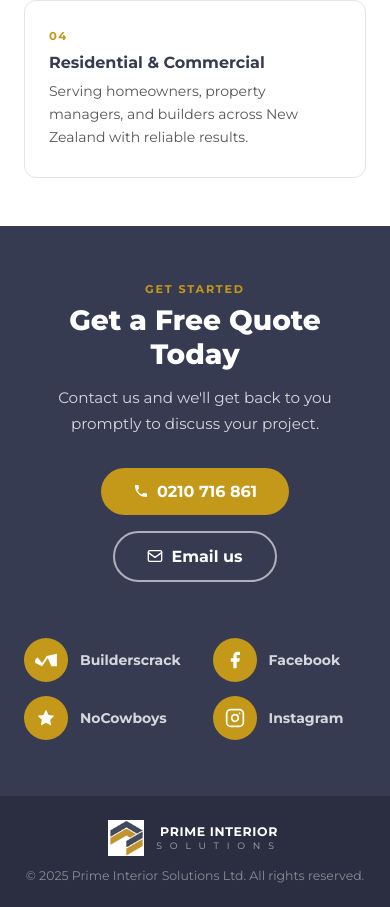
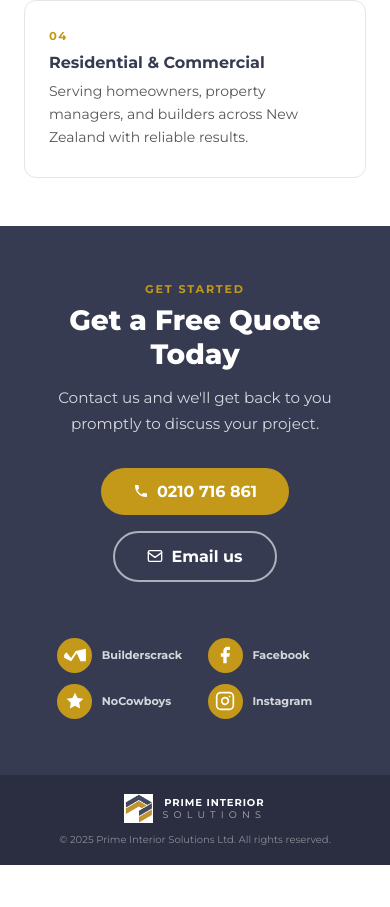
Before and after one commit to ddarylmae/prime-interior-solutions-nz, a Next.js app: page / in a window 390 px wide. Shown: the part 2428-3335 px from the top of the page. After the commit the page ends 3293 px from the top, so only its background shows below. Built offline with nearby package versions, Linux system fonts and the light colour scheme.

Commit message:
Fix mobile layout for socials and footer

```diff
--- a/src/app/page.module.css
+++ b/src/app/page.module.css
@@ -577,13 +577,13 @@
 .socialGrid {
   display: inline-grid;
   grid-template-columns: 1fr 1fr;
-  gap: 0.875rem 2rem;
+  gap: 0.7rem 1.6rem;
 }
 
 .socialGrid a {
   display: flex;
   align-items: center;
-  gap: 0.75rem;
+  gap: 0.6rem;
   text-decoration: none;
 }
 
@@ -600,8 +600,8 @@
   display: inline-flex;
   align-items: center;
   justify-content: center;
-  width: 44px;
-  height: 44px;
+  width: 35px;
+  height: 35px;
   background: #c4991a;
   border-radius: 50%;
   color: #ffffff;
@@ -612,7 +612,7 @@
 }
 
 .socialName {
-  font-size: 0.875rem;
+  font-size: 0.7rem;
   font-weight: 600;
   color: rgba(255, 255, 255, 0.8);
   transition: color 0.2s;
@@ -622,7 +622,7 @@
 
 .footer {
   background: #2a2e40;
-  padding: 1.5rem 1.5rem;
+  padding: 1.2rem 1.5rem;
 }
 
 .footerInner {
@@ -631,14 +631,19 @@
   display: flex;
   flex-direction: column;
   align-items: center;
-  gap: 0.75rem;
+  gap: 0.6rem;
   text-align: center;
 }
 
 .footerBrand {
   display: flex;
   align-items: center;
-  gap: 0.75rem;
+  gap: 0.6rem;
+}
+
+.footerLogoImg {
+  width: 29px !important;
+  height: 29px !important;
 }
 
 .footerBrandText {
@@ -648,23 +653,23 @@
 }
 
 .footerBrandMain {
-  font-size: 0.78rem;
+  font-size: 0.625rem;
   font-weight: 700;
   color: #ffffff;
   text-transform: uppercase;
-  letter-spacing: 0.05em;
+  letter-spacing: 0.09em;
 }
 
 .footerBrandSub {
-  font-size: 0.58rem;
+  font-size: 0.6rem;
   font-weight: 400;
   color: rgba(255, 255, 255, 0.6);
-  letter-spacing: 0.84em;
+  letter-spacing: 0.54em;
   text-transform: uppercase;
 }
 
 .footerCopy {
-  font-size: 0.78rem;
+  font-size: 0.625rem;
   color: rgba(255, 255, 255, 0.45);
 }
 
@@ -871,13 +876,41 @@
 
   .socialGrid {
     grid-template-columns: repeat(4, auto);
+    gap: 0.875rem 2rem;
+  }
+
+  .socialGrid a {
+    gap: 0.75rem;
+  }
+
+  .socialIconCircle {
+    width: 44px;
+    height: 44px;
+  }
+
+  .socialName {
+    font-size: 0.875rem;
   }
 
   /* Footer */
+  .footer {
+    padding: 1.5rem 1.5rem;
+  }
+
   .footerInner {
     flex-direction: row;
     justify-content: space-between;
     text-align: left;
+    gap: 0.75rem;
+  }
+
+  .footerBrand {
+    gap: 0.75rem;
+  }
+
+  .footerLogoImg {
+    width: 36px !important;
+    height: 36px !important;
   }
 
   .footerBrandMain {
@@ -889,7 +922,12 @@
   }
 
   .footerBrandSub {
+    font-size: 0.58rem;
     letter-spacing: 0.83em;
+  }
+
+  .footerCopy {
+    font-size: 0.78rem;
   }
 }
 
--- a/src/app/page.tsx
+++ b/src/app/page.tsx
@@ -277,6 +277,7 @@ export default function Home() {
               alt="Prime Interior Solutions"
               width={36}
               height={36}
+              className={styles.footerLogoImg}
             />
             <div className={styles.footerBrandText}>
               <span className={styles.footerBrandMain}>Prime Interior</span>
```
